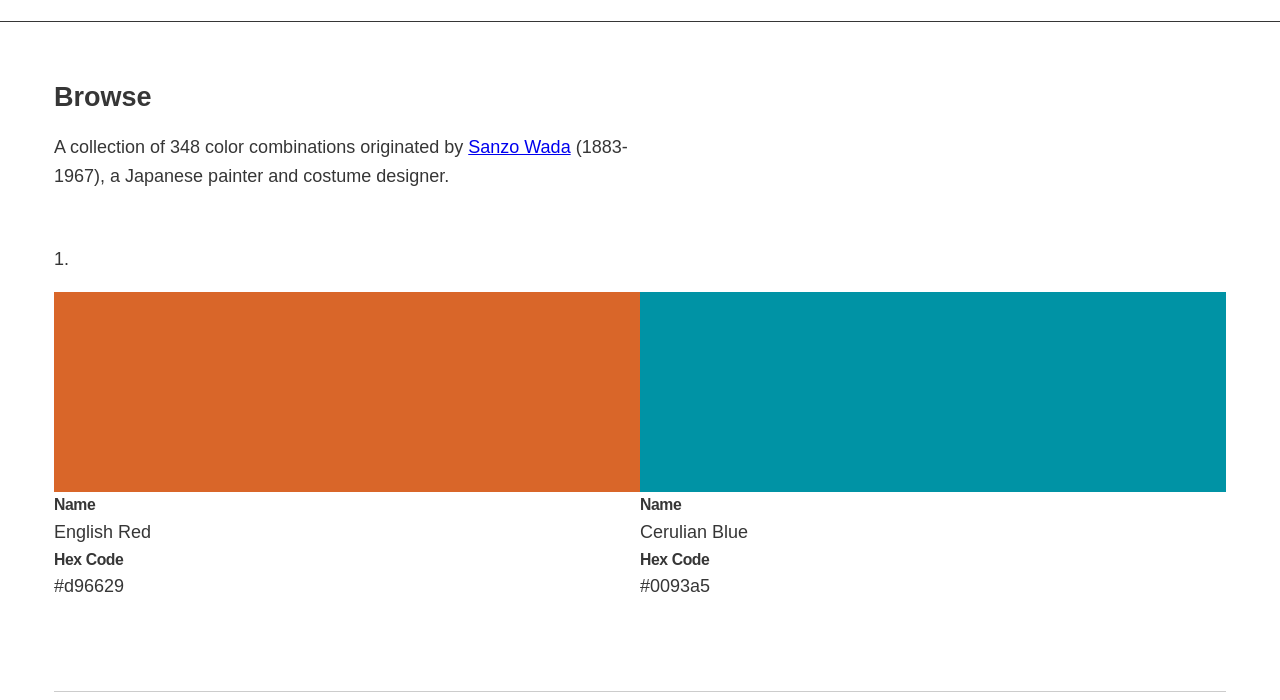
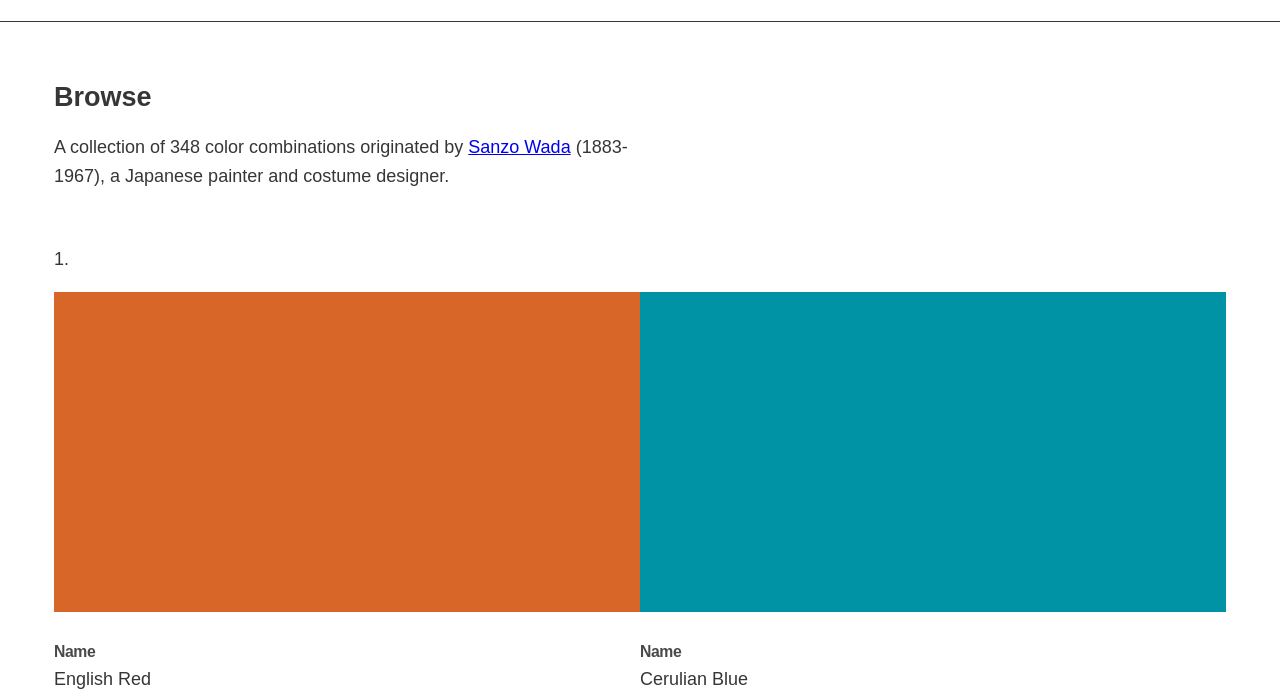
Before and after one commit to Z4P0/sanzo, an Eleventy site: page site/index.njk in a window 1280 px wide. Shown: the part 100-800 px from the top of the page. Built offline with nearby package versions, Linux system fonts and the light colour scheme; Eleventy itself is replaced by a stand-in of ours; files that its build step writes are made by us from their sources.

Commit message:
some more styling

```diff
--- a/site/styles/styles.css
+++ b/site/styles/styles.css
@@ -15,16 +15,21 @@ h1, h2, h3, h4, h5, h6 {
   margin-bottom: .5em;
 }
 
-/*h2 {
-  margin: 1em 0 1.5em;
-}
-*/
 dt {
+  font-size: .875em;
   font-weight: bold;
+  letter-spacing: -.4px;
+  margin: 0 0 .25em;
+  opacity: 0.9;
 }
 
 dd {
-  margin: 0;
+  line-height: 1.2;
+  margin: 0 0 .75em;
+}
+
+dd + dt {
+  margin-top: .75em;
 }
 
 main {
@@ -98,28 +103,30 @@ p {
   margin-top: 1em;
 }
 
-.palette {
-  display: flex;
-}
+
+
+/* Palettes */
 .palette__color {
-  flex: 1;
+  display: grid;
+  grid-template-columns: 1fr 1fr;
+  grid-gap: 1em;
 }
 
-.palette__color dt {
-  font-size: .875em;
-  letter-spacing: -.4px;
+.palette__color dl {
+  padding: 1.5em 0;
 }
 
-
-
 .swatch {
-  height: 25vh;
+  min-height: 25vw;
 }
 
 
 
 
-/* medium */
+
+
+
+/* tablet */
 @media print, screen and (min-width: 40em) {
   .site-header {
     align-items: baseline;
@@ -144,12 +151,28 @@ p {
   main {
     padding: 3em;
   }
+
+
+  .palette {
+    display: flex;
+  }
+
+  .palette__color {
+    display: block;
+    flex: 1;
+  }
+  .palette__color dl {
+    max-width: 8em;
+  }
 }
 
 
+/* laptop */
 @media print, screen and (min-width: 80em) {
   main {
     font-size: 1.125em;
-
+  }
+  .swatch {
+    min-height: 25vw;
   }
 }
```
